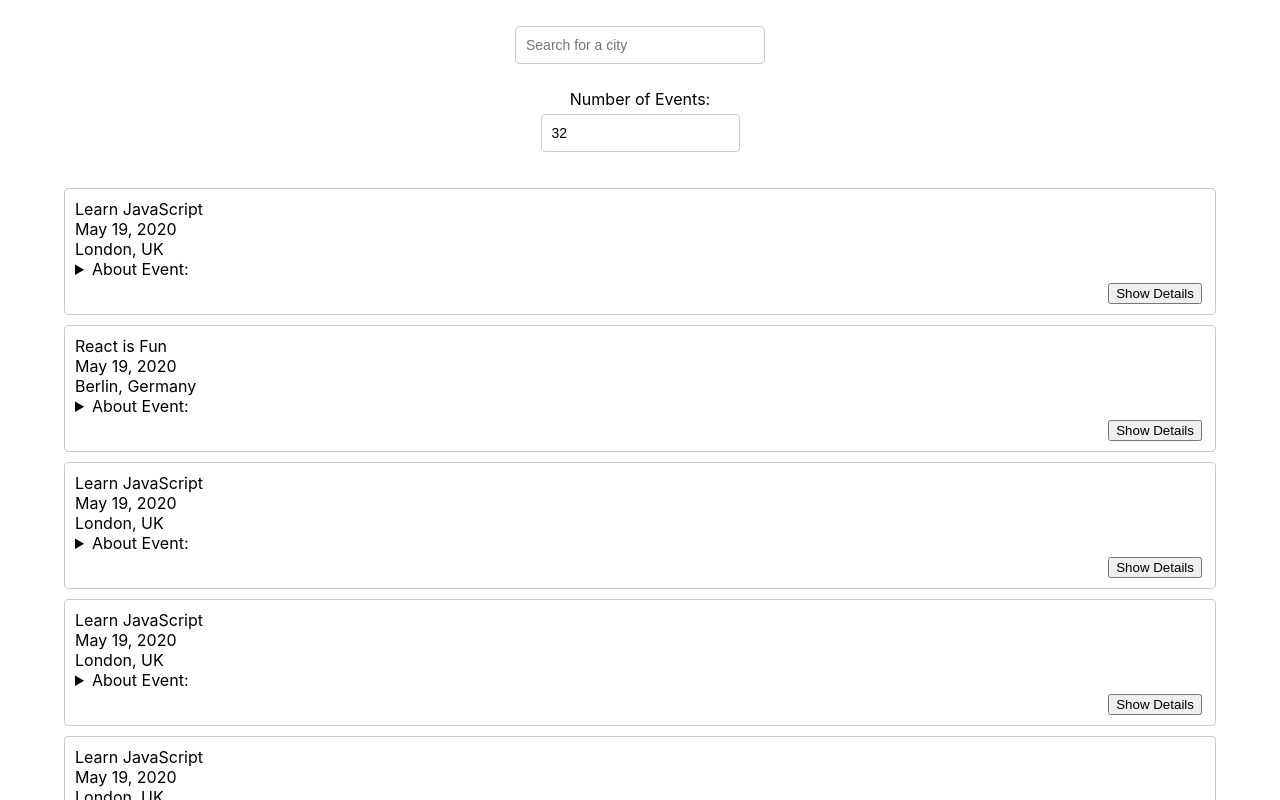
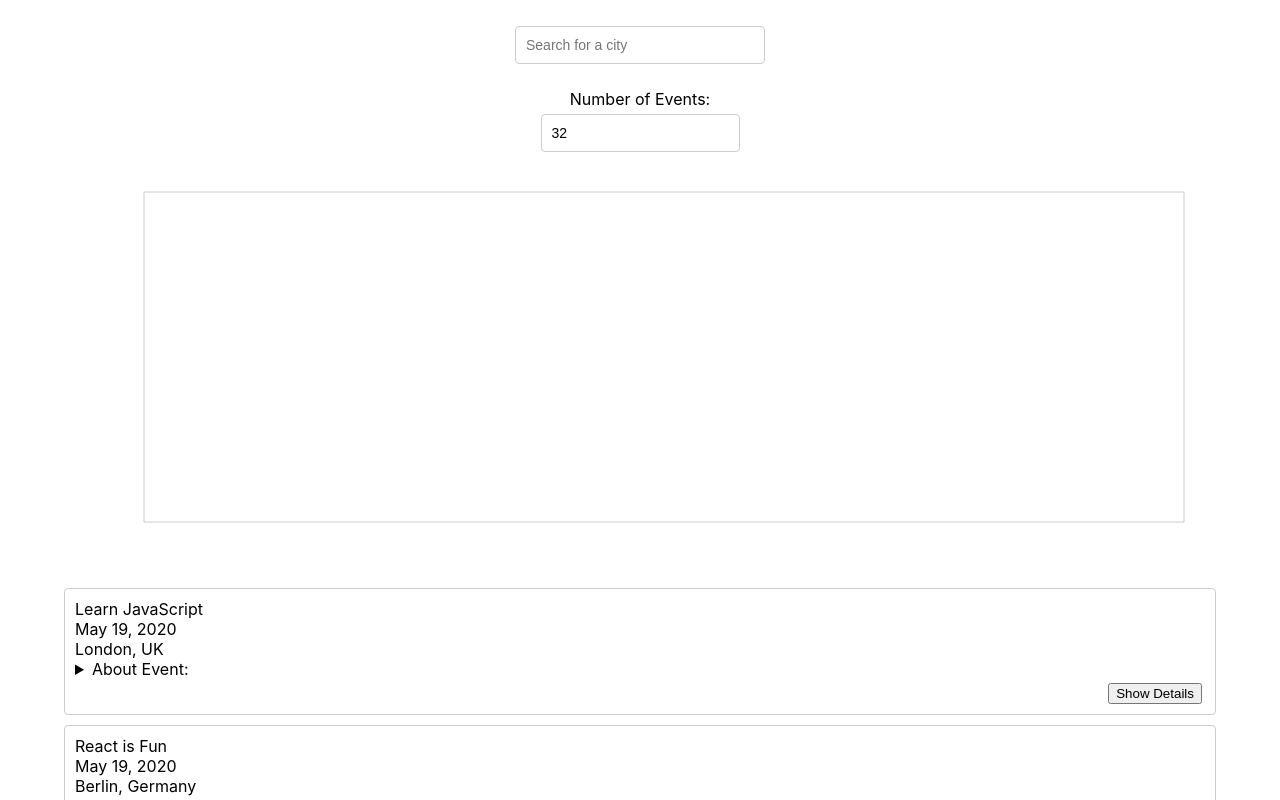
Before and after one commit to eaadalen/Meet_App, a React (Create React App) app: page / in a window 1280 px wide. Shown: the top 800 px of the page. Built offline with nearby package versions, Linux system fonts and the light colour scheme; what atatus-spa would draw is missing.

Commit message:
4.10 revisions

```diff
--- a/src/App.js
+++ b/src/App.js
@@ -1,6 +1,7 @@
 import CitySearch from './components/CitySearch';
 import EventList from './components/EventList';
 import NumberOfEvents from './components/NumberOfEvents';
+import CityEventsChart from './components/CityEventsChart';
 import { useEffect, useState } from 'react';
 import { extractLocations, getEvents } from './api';
 import { InfoAlert } from './components/Alert';
@@ -44,6 +45,7 @@
       </div>
       <CitySearch allLocations={allLocations} setCurrentCity={setCurrentCity} setInfoAlert={setInfoAlert}/>
       <NumberOfEvents setCurrentNOE={setCurrentNOE} setErrorAlert={setErrorAlert}/>
+      <CityEventsChart allLocations={allLocations} events={events} />
       <EventList events={events}/>
     </div>
   );
--- /dev/null
+++ b/src/components/CityEventsChart.js
@@ -0,0 +1,47 @@
+import { useState, useEffect } from 'react';
+import {
+  ScatterChart,
+  Scatter,
+  XAxis, YAxis,
+  CartesianGrid,
+  Tooltip,
+  ResponsiveContainer
+} from 'recharts';
+
+const CityEventsChart = ({ allLocations, events }) => {
+  const [data, setData] = useState([]);
+
+  useEffect(() => {
+    setData(getData());
+  }, [`${data}`]);
+
+  const getData = () => {
+    const data = allLocations.map((location) => {
+      const count = events.filter((event) => event.location === location).length
+      const city = location.split(', ')[0]
+      return { city, count };
+    })
+    return data;
+  };
+
+  return (
+    <ResponsiveContainer width="99%" height={400}>
+      <ScatterChart
+        margin={{
+          top: 20,
+          right: 20,
+          bottom: 20,
+          left: 20,
+        }}
+      >
+        <CartesianGrid />
+        <XAxis type="category" dataKey="city" name="City"/>
+        <YAxis type="number" dataKey="count" name="Number of Events"/>
+        <Tooltip cursor={{ strokeDasharray: '3 3' }} />
+        <Scatter name="A school" data={data} fill="#8884d8" />
+      </ScatterChart>
+    </ResponsiveContainer>
+  );
+}
+
+export default CityEventsChart;
```
